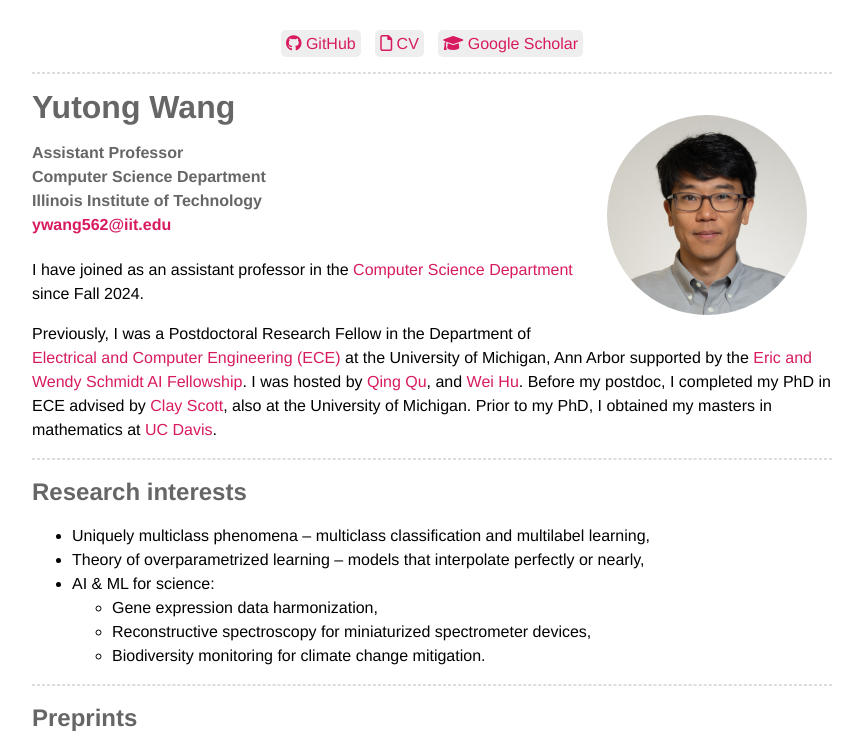
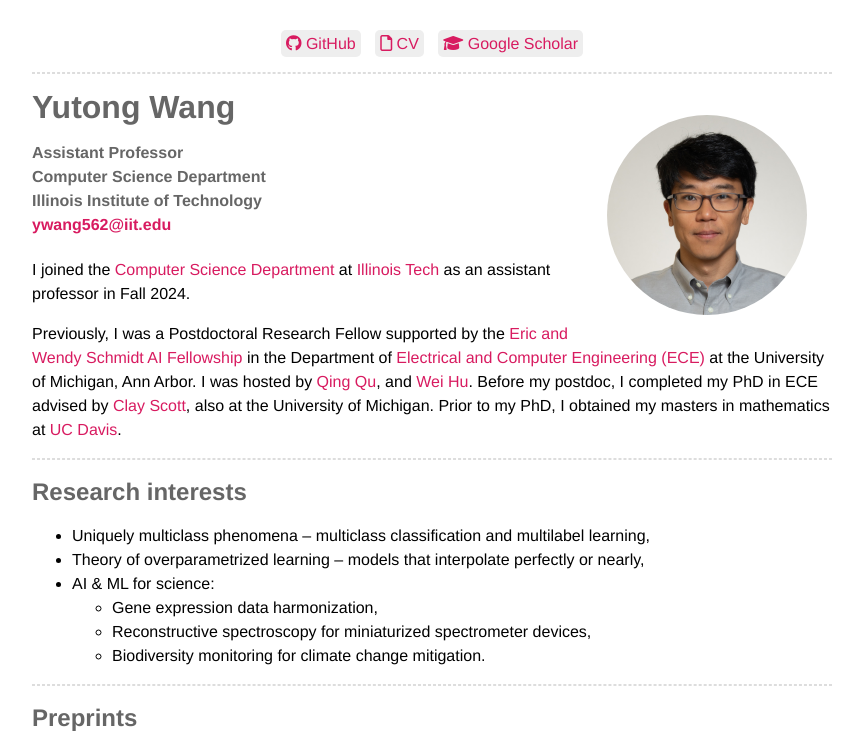
Before and after one commit to YutongWangML/YutongWangML.github.io, a plain HTML site: page index.html in a window 1280 px wide. Shown: the top 747 px of the page, without its empty margins (208-1071 px from the left). Drawn offline with nearby package versions, Linux system fonts and the light colour scheme; some packages are replaced by stand-ins of ours.

Commit message:
Update index.html

```diff
--- a/index.html
+++ b/index.html
@@ -38,10 +38,12 @@
 <h4 id="assistant-professor-br-computer-science-department-br-illinois-institute-of-technology-br-a-hrefmailto-ywang562iitedu--ywang562iitedu-a">Assistant Professor </br> Computer Science Department </br> Illinois Institute of Technology </br> <A HREF="mailto: ywang562@iit.edu" > <a href="mailto:ywang562@iit.edu">ywang562@iit.edu</a> </A></h4>
 <!-- <span><img src="email.png" style="width:120px" alt="email" /></span>
 -->
-<p>I have joined as an assistant professor in the  <a href="https://www.iit.edu/computer-science">Computer Science Department</a> since Fall 2024.</p>
+<p>I  joined  the  <a href="https://www.iit.edu/computer-science">Computer Science Department</a> at <a href="https://www.iit.edu/">Illinois Tech</a>
+as an assistant professor in
+Fall 2024.</p>
 <p>Previously,
-I was a Postdoctoral Research Fellow in the Department of <a href="https://ece.engin.umich.edu/">Electrical and Computer Engineering (ECE)</a> at the University of Michigan, Ann Arbor supported by
-the <a href="https://www.schmidtfutures.com/our-work/schmidt-ai-in-science-postdocs/">Eric and Wendy Schmidt AI Fellowship</a>.
+I was a Postdoctoral Research Fellow supported by
+the <a href="https://www.schmidtfutures.com/our-work/schmidt-ai-in-science-postdocs/">Eric and Wendy Schmidt AI Fellowship</a> in the Department of <a href="https://ece.engin.umich.edu/">Electrical and Computer Engineering (ECE)</a> at the University of Michigan, Ann Arbor.
 I was hosted by
 <a href="https://qingqu.engin.umich.edu/">Qing Qu</a>,
 and
```
